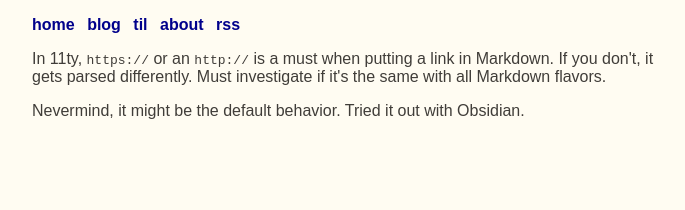
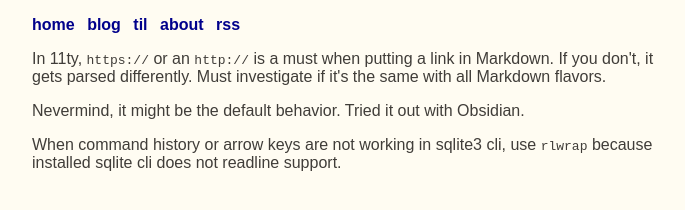
Before and after one commit to isaiahhtml/isaiahhtml.github.io, an Eleventy site: page src/til.md in a window 1280 px wide. Shown: the whole page, without its empty margins (288-973 px from the left). Built offline with nearby package versions, Linux system fonts and the light colour scheme; Eleventy itself is replaced by a stand-in of ours; files that its build step writes are made by us from their sources.

Commit message:
til: add sqlite3 readline support

```diff
--- a/src/til.md
+++ b/src/til.md
@@ -8,3 +8,6 @@ If you don't, it gets parsed differently. Must investigate if it's the same with
 all Markdown flavors.
 
 Nevermind, it might be the default behavior. Tried it out with Obsidian.
+
+When command history or arrow keys are not working in sqlite3 cli, use `rlwrap`
+because installed sqlite cli does not readline support.
```
